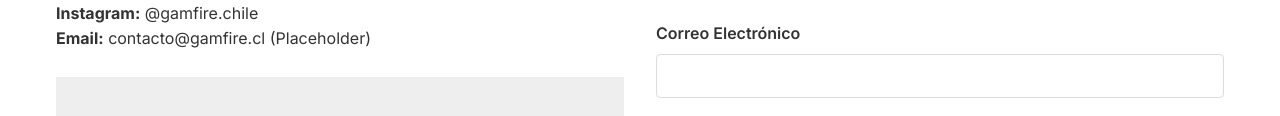
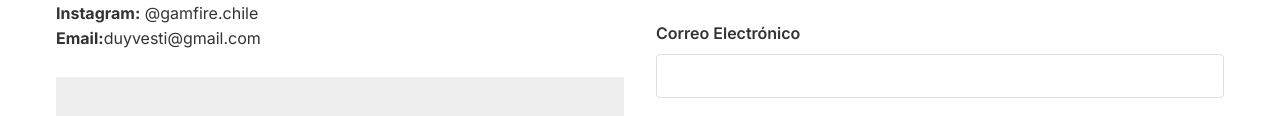
Before and after one commit to miguelduy/gamfire-chile-web, a website built with Vite: page contacto.html in a window 1280 px wide. Shown: the part 250-366 px from the top of the page. Built offline with nearby package versions, Linux system fonts and the light colour scheme.

Commit message:
Update contact email in contacto.html

```diff
--- a/contacto.html
+++ b/contacto.html
@@ -19,7 +19,7 @@
                         <br>
                         <p><strong>Instagram:</strong> <a href="https://instagram.com/gamfire.chile">@gamfire.chile</a>
                         </p>
-                        <p><strong>Email:</strong> contacto@gamfire.cl (Placeholder)</p>
+                        <p><strong>Email:</strong>duyvesti@gmail.com</p>
                         <br>
                         <div class="map-placeholder"
                             style="background:#eee; height: 200px; display:flex; align-items:center; justify-content:center;">
```
